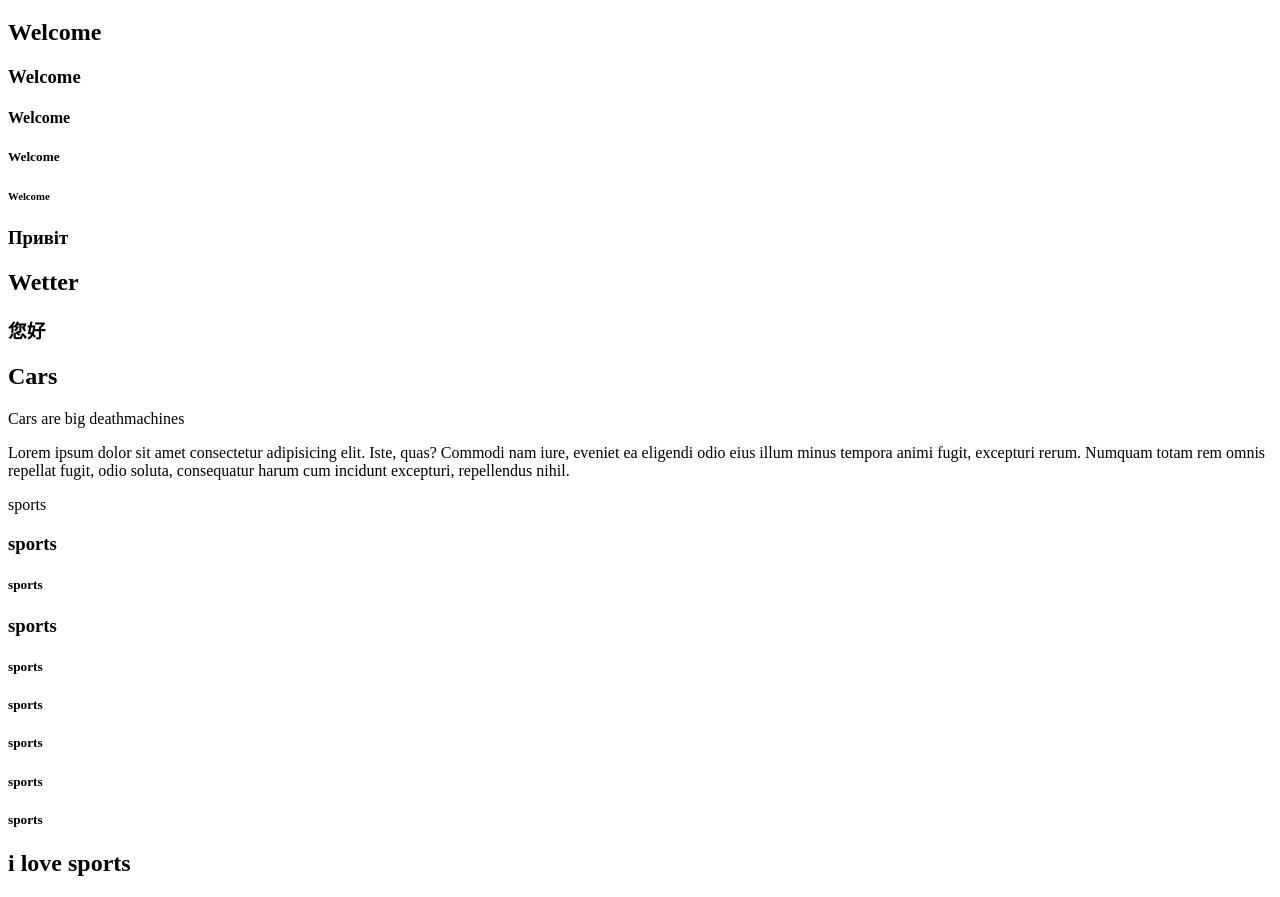
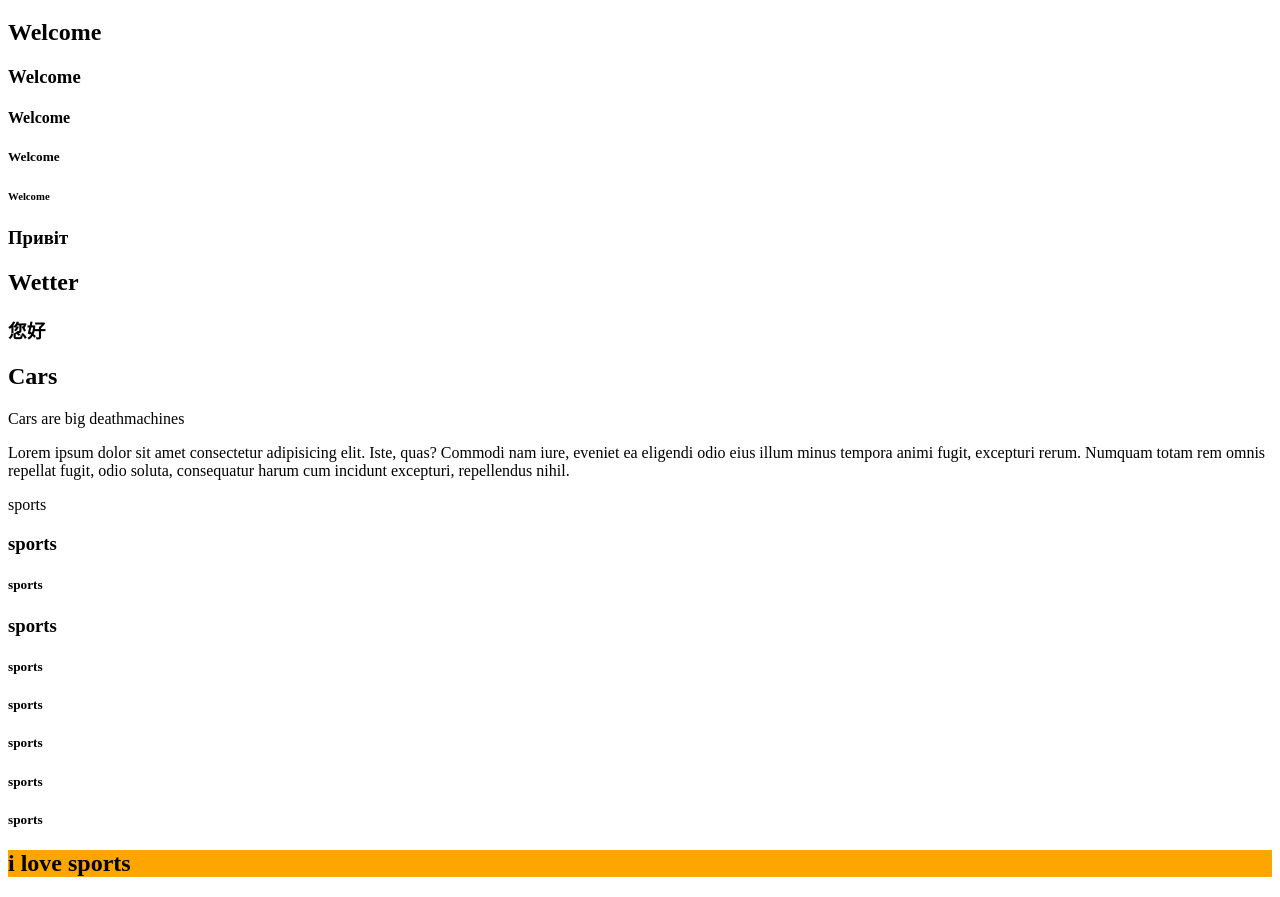
Before and after one commit to FriFlory/basic-html, a plain HTML site: page index.html in a window 1280 px wide. Shown: the part 61-958 px from the top of the page. Drawn offline with Linux system fonts and the light colour scheme.

Commit message:
changed background color

```diff
--- a/index.html
+++ b/index.html
@@ -36,7 +36,7 @@
         <h5>sports</h5>
         <h5>sports</h5>
         <h5>sports</h5>
-        <h2>i love sports</h2>
+        <h2 style="background-color: orange;">i love sports</h2>
 
     </body>
 </html>
```
